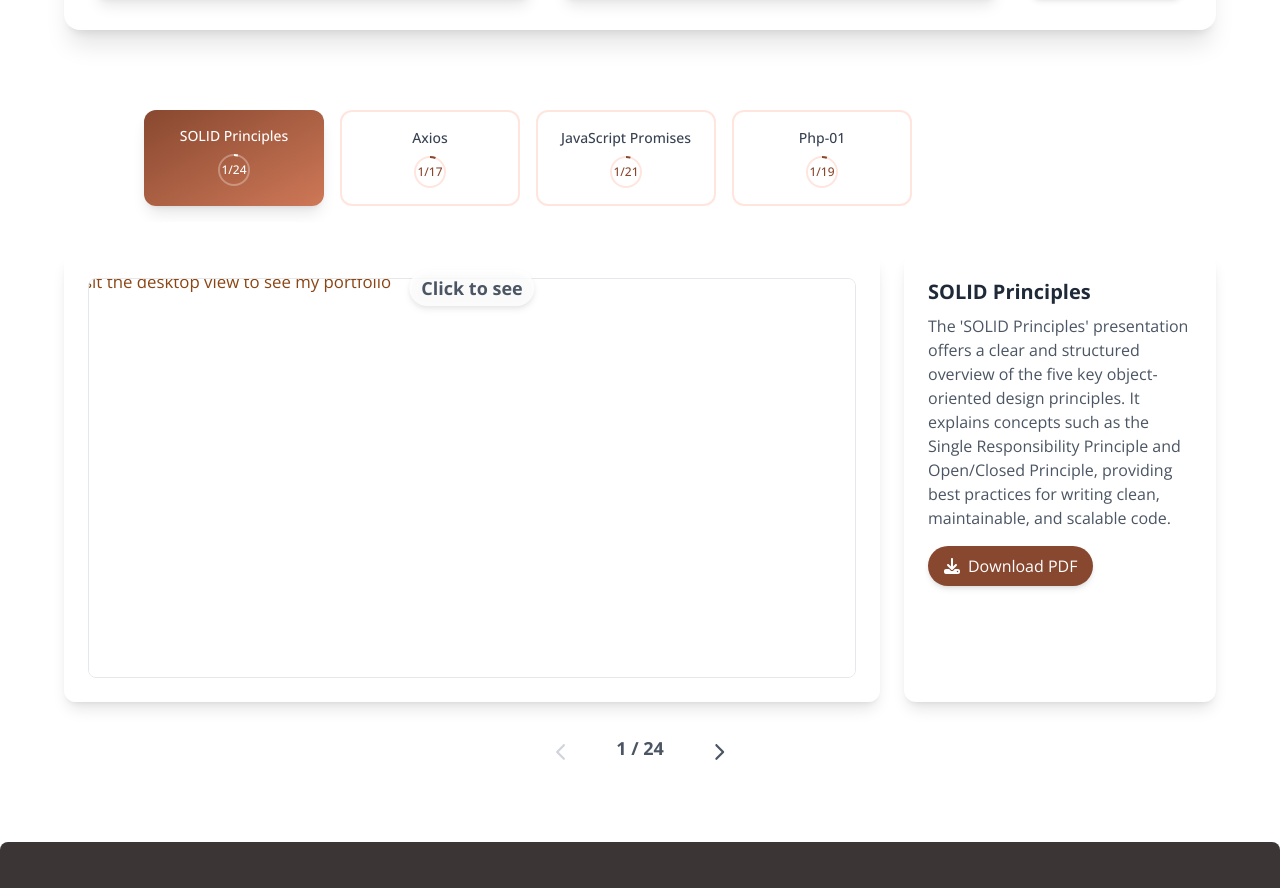
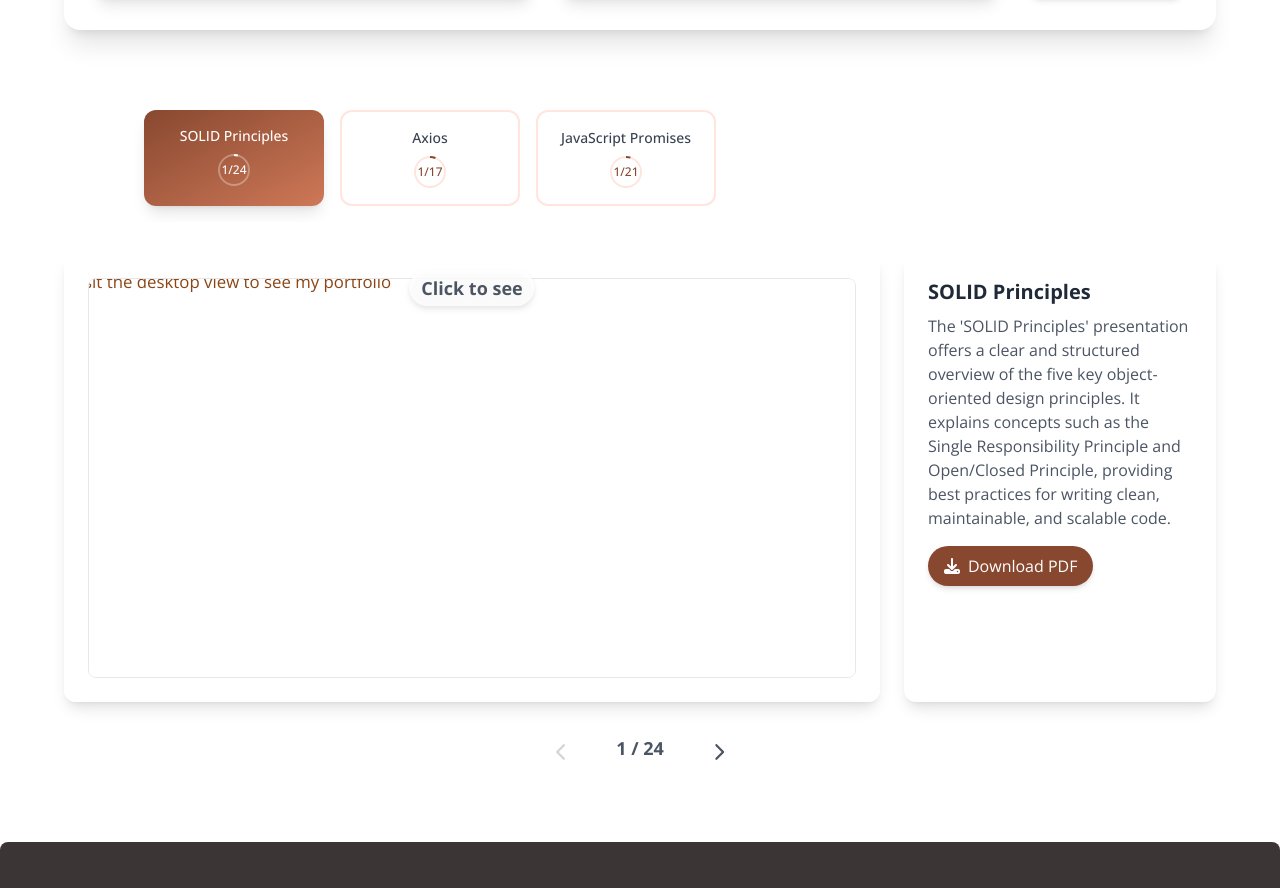
Before and after one commit to Mouadelhiloufi/MouadFolio, a React (Vite) app: page /presentations in a window 1280 px wide. Shown: the part 942-1830 px from the top of the page. Built offline with nearby package versions, Linux system fonts and the light colour scheme.

Commit message:
Remove unused presentation and fix initial state for currentPresentation

```diff
--- a/src/pages/Presentations.jsx
+++ b/src/pages/Presentations.jsx
@@ -9,7 +9,7 @@ import StarAnimation from "../components/StarAnimation";
 export default function Presentations() {
     const [currentPage, setCurrentPage] = useState(1);
     const [iframeKey, setIframeKey] = useState(0);
-    const [currentPresentation, setCurrentPresentation] = useState(0); // Fixed: Changed from 8 to 0
+    const [currentPresentation, setCurrentPresentation] = useState(0);
     const [isModalOpen, setIsModalOpen] = useState(false);
     const [modalPresentation, setModalPresentation] = useState(null);
 
@@ -34,13 +34,6 @@ export default function Presentations() {
             description: "The 'JavaScript Promises' presentation offers a clear introduction to asynchronous programming in JavaScript. It covers essential concepts like promise creation, chaining with .then(), error handling with .catch(), and best practices for writing clean and predictable asynchronous code.",
             pdfUrl: "/Promeses.pdf",
             totalPages: 21
-        },
-        {
-            id: 4,
-            title: "Php-01",
-            description: "This presentation covers various aspects of PHP development, providing insights and best practices for effective coding.",
-            pdfUrl: "/Copie de php-01.pdf",
-            totalPages: 19
         }
     ];
 
```
